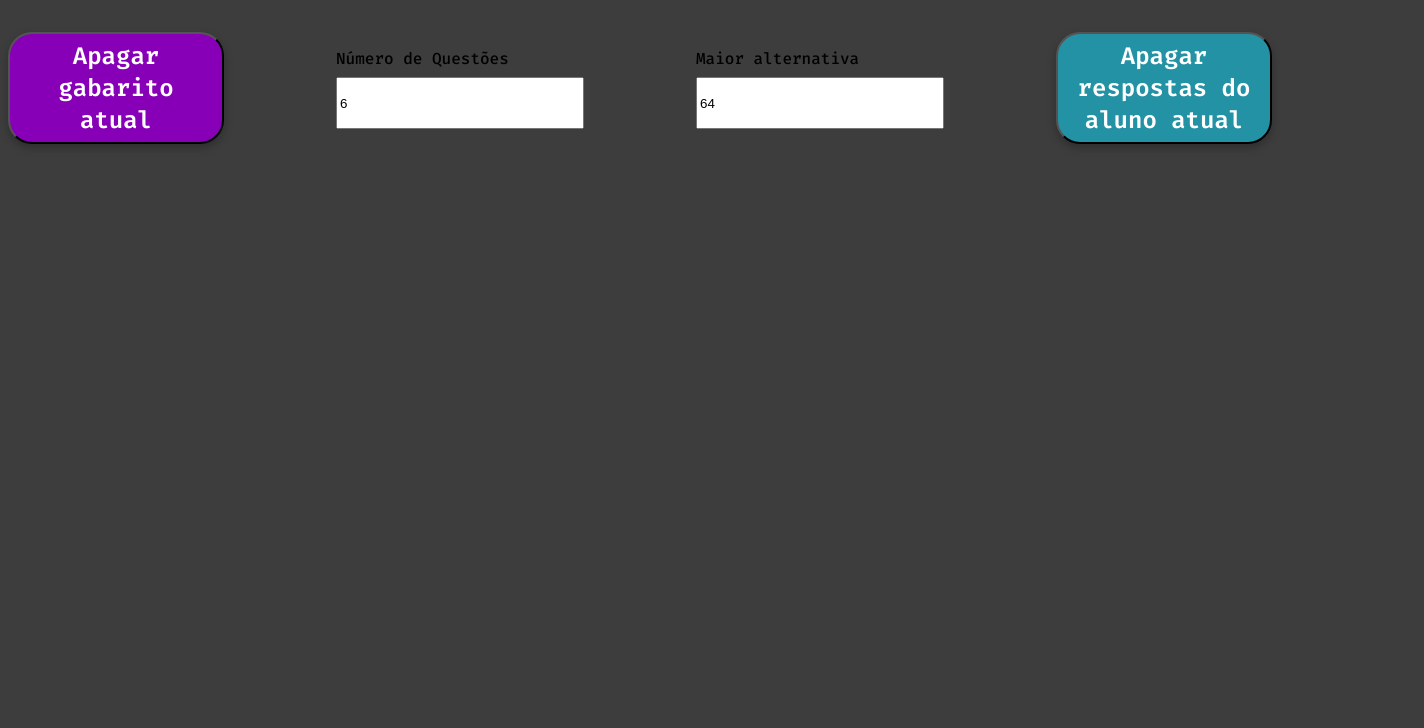
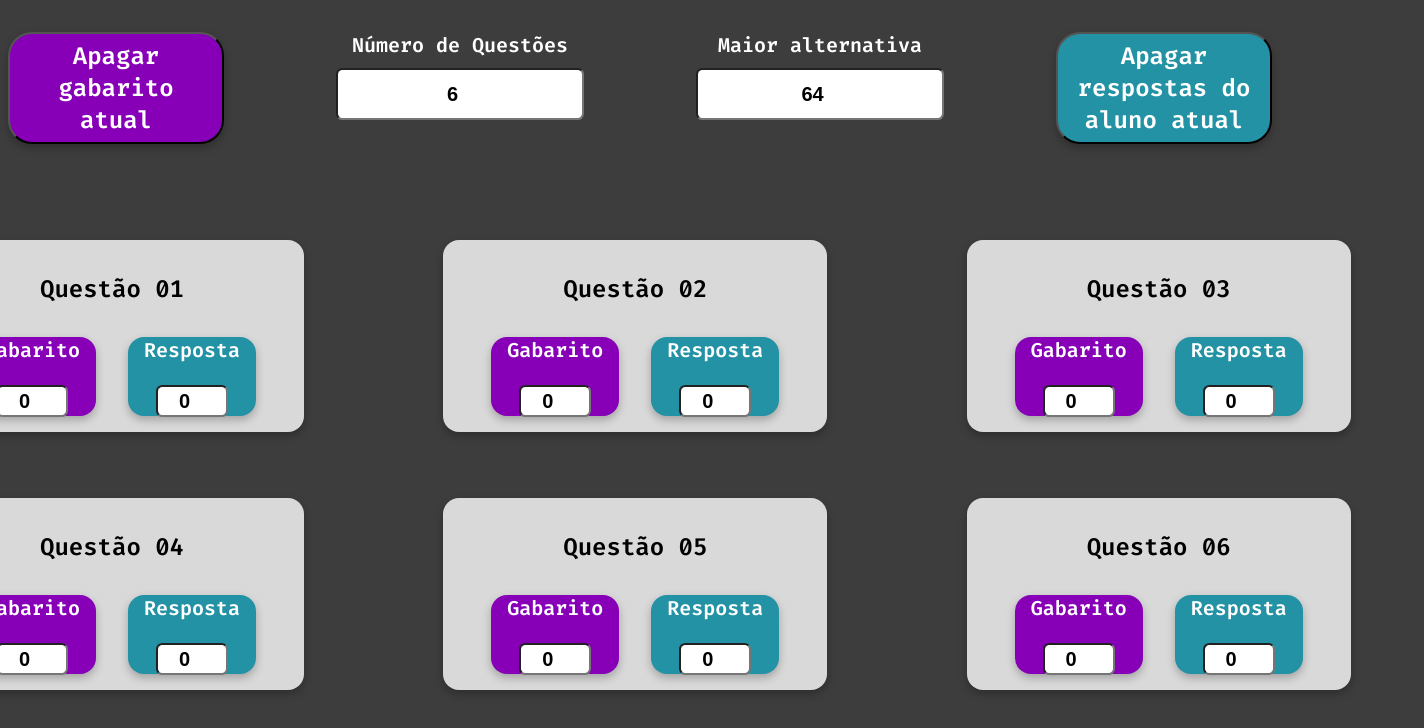
Before and after one commit to caioopra/CorrigeUFSC, a React (Create React App) app: page / in a window 1280 px wide. Shown: the top 728 px of the page, 1424 px wide, since content can reach past the window. Built offline with nearby package versions, Linux system fonts and the light colour scheme.

Commit message:
InputField yet with problems

```diff
--- a/src/App.js
+++ b/src/App.js
@@ -5,30 +5,22 @@ import QuestionsWrapper from "./components/Questions/QuestionsWrapper";
 
 function App() {
     const [amountOfQuestions, setAmountOfQuestions] = useState(6);
-
     const [biggestSum, setBiggestSum] = useState(64);
-
     const [answers, setAnswers] = useState({});
     const [template, setTemplate] = useState({});
 
-    const handleAmountChange = (amount) => {
-        setAmountOfQuestions(amount);
-    };
-
-    const handleBiggestSumChange = (value) => {
-        setBiggestSum(value);
-    };
-
     const handleChangeTemplate = (value, position) => {
-        template[position] = value;
+        setTemplate((prevTemplate) => ({
+            ...prevTemplate,
+            [position]: value, // Directly store number
+        }));
     };
 
     const handleChangeAnswers = (value, position) => {
-        template[position] = value;
-    };
-
-    const handleGradeCalc = () => {
-        // calculateGrade(template, template, amountOfQuestions, biggestSum);
+        setAnswers((prevAnswers) => ({
+            ...prevAnswers,
+            [position]: value, // Directly store number
+        }));
     };
 
     return (
@@ -44,8 +36,8 @@ function App() {
                 amount={parseInt(amountOfQuestions, 10)}
                 template={template}
                 answers={answers}
-                templateHandler={handleChangeTemplate}
-                answersHandler={handleChangeAnswers}
+                handleChangeTemplate={handleChangeTemplate}
+                handleChangeAnswers={handleChangeAnswers}
             />
         </div>
     );
--- a/src/components/Questions/InputField.css
+++ b/src/components/Questions/InputField.css
@@ -0,0 +1,35 @@
+.card {
+    display: flex;
+    align-items: center;
+    text-align: center;
+    flex-direction: column;
+    width: 8rem;
+    height: 4.9rem;
+}
+
+.gabarito {
+    background-color: var(--purple-background);
+}
+
+.resposta {
+    background-color: var(--green-background);
+}
+
+p,
+input {
+    color: #fff;
+    text-align: center;
+    font-size: 1.25rem;
+    font-weight: 600;
+    line-height: 1.625rem;
+}
+
+p {
+    margin-top: 0rem;
+}
+
+input {
+    margin-top: 0.12rem;
+    border-radius: 0.4rem;
+    color: black;
+}
--- a/src/components/Questions/InputField.js
+++ b/src/components/Questions/InputField.js
@@ -0,0 +1,32 @@
+import PropTypes from "prop-types";
+import Card from "../UI/Card";
+import "./InputField.css";
+
+const InputField = ({ className, name, value, changeValue }) => {
+    const handleChange = (e) => {
+        const numValue = e.target.value === "" ? 0 : Number(e.target.value);
+        changeValue(numValue); // Pass a number directly
+    };
+
+    return (
+        <Card className={className}>
+            <p>{name}</p>
+            <input
+                type="number"
+                min={0}
+                max={99}
+                value={value}
+                onChange={handleChange}
+            />
+        </Card>
+    );
+};
+
+InputField.propTypes = {
+    className: PropTypes.string.isRequired,
+    name: PropTypes.string.isRequired,
+    value: PropTypes.number.isRequired, // Expect a number
+    changeValue: PropTypes.func.isRequired,
+};
+
+export default InputField;
--- a/src/components/Questions/Question.css
+++ b/src/components/Questions/Question.css
@@ -0,0 +1,28 @@
+.wrapper {
+    width: 24rem;
+    height: 12rem;
+    background-color: var(--light-grey-background);
+    display: flex;
+    flex-direction: column;
+    justify-content: space-evenly;
+}
+
+.number {
+    color: black;
+    text-align: center;
+    text-shadow: 0px 0.25rem 0.5rem 0px rgba(0, 0, 0, 0.25);
+    font-size: 1.5rem;
+    font-weight: 600;
+}
+
+.inputs {
+    display: flex;
+    flex-direction: row;
+    align-items: center;
+    justify-content: space-between;
+}
+
+.input {
+    margin-right: 1rem;
+    margin-left: 1rem;
+}
--- a/src/components/Questions/Question.js
+++ b/src/components/Questions/Question.js
@@ -1,5 +1,46 @@
-const Question = (props) => {
-    return
-}
+import PropTypes from "prop-types";
+import Card from "../UI/Card";
+import InputField from "./InputField";
+import "./Question.css";
+
+const Question = ({ number, template, answer, changeTemplate, changeAnswer }) => {
+    const templateChangeHandler = (value) => {
+        changeTemplate(value, (parseInt(number) - 1).toString());
+    };
+
+    const answerChangeHandler = (value) => {
+        changeAnswer(value, (parseInt(number) - 1).toString());
+    };
+
+    return (
+        <Card className="wrapper">
+            <h1 className="number">
+                Questão {parseInt(number) > 9 ? number : "0" + number}
+            </h1>
+            <div className="inputs">
+                <InputField
+                    className="gabarito input"
+                    name="Gabarito"
+                    changeValue={templateChangeHandler}
+                    value={template} // Pass number as value
+                />
+                <InputField
+                    className="resposta input"
+                    name="Resposta"
+                    changeValue={answerChangeHandler}
+                    value={answer} // Pass number as value
+                />
+            </div>
+        </Card>
+    );
+};
+
+Question.propTypes = {
+    number: PropTypes.string.isRequired,
+    template: PropTypes.number.isRequired, // Expect a number
+    answer: PropTypes.number.isRequired, // Expect a number
+    changeTemplate: PropTypes.func.isRequired,
+    changeAnswer: PropTypes.func.isRequired,
+};
 
 export default Question;
--- a/src/components/Questions/QuestionsWrapper.js
+++ b/src/components/Questions/QuestionsWrapper.js
@@ -1,25 +1,31 @@
+import PropTypes from "prop-types";
 import Question from "./Question";
 import "./QuestionsWrapper.css";
 
-const QuestionsWrapper = (props) => {
+const QuestionsWrapper = ({ amount, template, answers, handleChangeTemplate, handleChangeAnswers }) => {
     const questionsComponents = [];
 
-    for (let i = 0; i < props.amount; i++) {
-        props.template[i.toString()] = "0";
-        props.answers[i.toString()] = "0";
+    for (let i = 0; i < amount; i++) {
+        template[i.toString()] = "0";
+        answers[i.toString()] = "0";
 
         questionsComponents.push(
             <Question
                 key={i.toString()}
                 number={(i + 1).toString()}
-                template={props.template.i}
-                answer={props.answers.i}
-                changeTemplate={props.templateHandler}
-                changeAnswer={props.answerHandler}
+                template={template[i.toString()]}
+                answer={answers[i.toString()]}
+                changeTemplate={handleChangeTemplate}
+                changeAnswer={handleChangeAnswers}
             />
         );
     }
     return <div className="grid">{questionsComponents}</div>;
 };
 
+QuestionsWrapper.propTypes = {
+    handleChangeAnswers: PropTypes.func.isRequired,
+    handleChangeTemplate: PropTypes.func.isRequired,
+}
+
 export default QuestionsWrapper;
--- a/src/components/UI/Card.css
+++ b/src/components/UI/Card.css
@@ -0,0 +1,4 @@
+.card {
+    border-radius: 1rem;
+    box-shadow: 0 0.25rem 0.5rem rgba(0, 0, 0, 0.25);
+}
--- a/src/components/UI/Card.js
+++ b/src/components/UI/Card.js
@@ -0,0 +1,11 @@
+import "./Card.css"
+
+const Card = (props) => {
+    let classes = "card";
+    if (props.className !== undefined) {
+        classes += " " + props.className;
+    }
+    return <div className={classes}>{props.children}</div>
+}
+
+export default Card;
```
